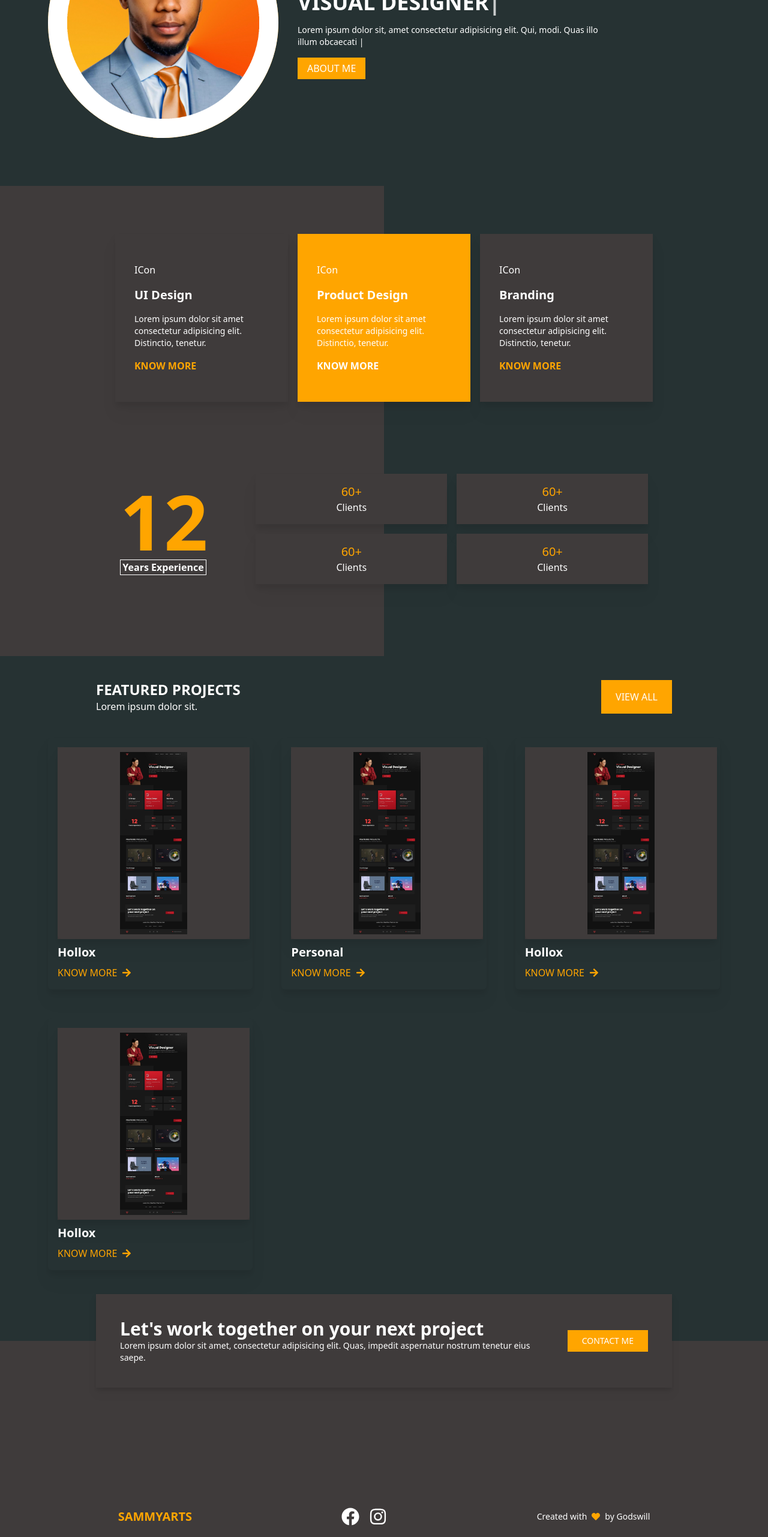
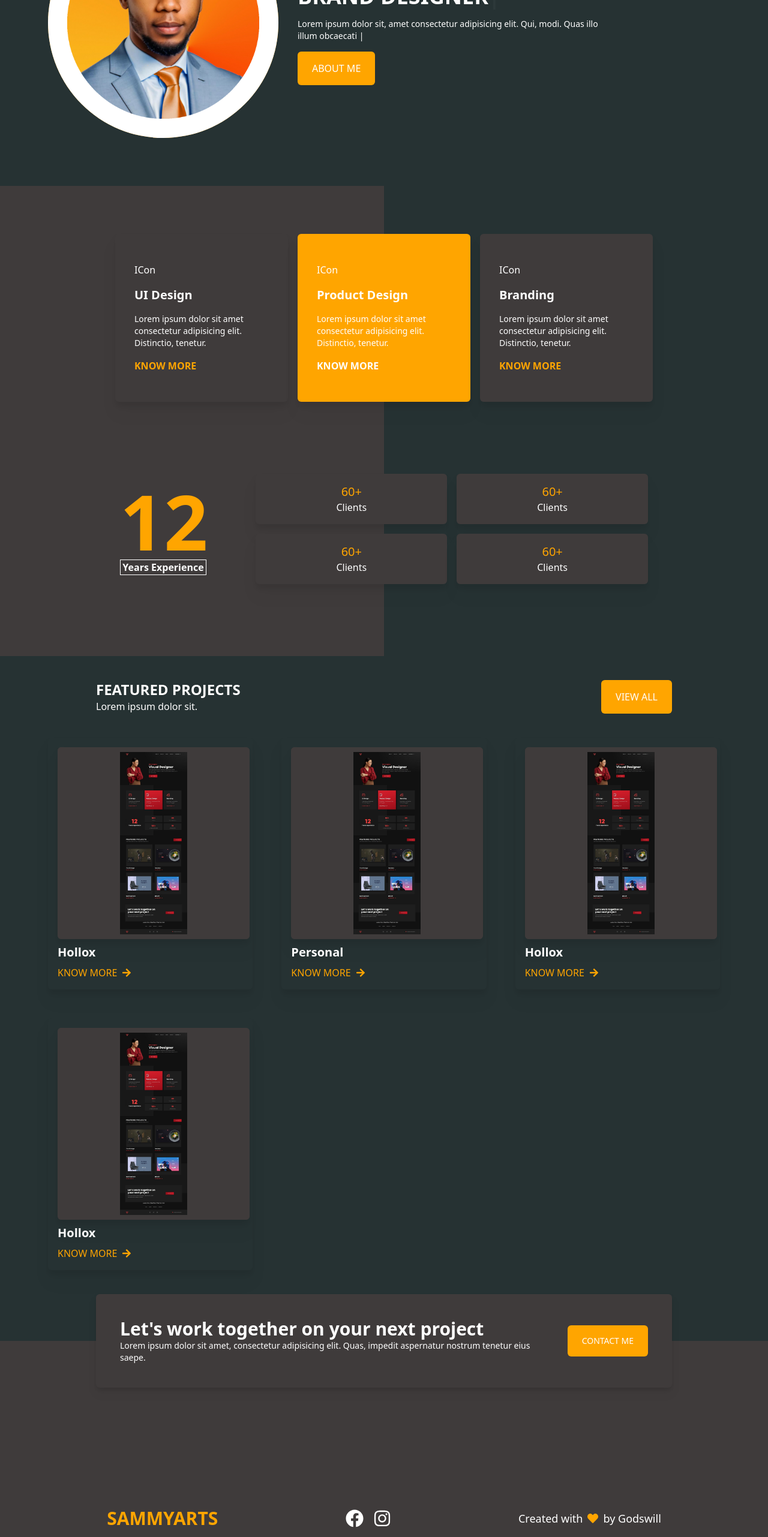
Before and after one commit to davidilerioluwa/sammy-arts, a React (Vite) app: page / in a window 1280 px wide. Shown: the part 234-2797 px from the top of the page at 60% size. Built offline with nearby package versions, Linux system fonts and the light colour scheme.

Commit message:
made modifications like adding contact form

```diff
--- a/package.json
+++ b/package.json
@@ -14,6 +14,7 @@
     "react": "^18.2.0",
     "react-dom": "^18.2.0",
     "react-icons": "^5.2.1",
+    "react-router-dom": "^6.23.1",
     "react-tilt": "^1.0.2",
     "react-typed": "^2.0.12"
   },
--- a/src/App.jsx
+++ b/src/App.jsx
@@ -6,9 +6,11 @@ import Experience from './components/Experience'
 import Projects from './components/Projects'
 import Contact from './components/Contact'
 import Footer from './components/Footer'
+import ContactForm from './components/ContactForm'
 const App = () => {
   const projectsRef= useRef(null)
   const contactsRef= useRef(null)
+  const [popup,setPopup]= useState(false)
   return (
     <div className='bg-lblack'>
       <Navbar projectsRef={projectsRef} contactsRef={contactsRef}/>
@@ -22,7 +24,8 @@ const App = () => {
         <Projects/>
       </div>
       <div className='relative p-4 md:p-10 lg:px-40 :py-10' ref={contactsRef}>
-          <Contact/>
+          <Contact setPopup={setPopup}/>
+          {popup?<ContactForm setPopup={setPopup}/>:""}
           <div className='absolute top-1/2 h-full left-0  w-full bg-vlblack z-10'></div>
       </div>
       <Footer/>
--- a/src/components/Contact.jsx
+++ b/src/components/Contact.jsx
@@ -1,13 +1,15 @@
-import React from 'react'
+import React, { useState } from 'react'
+import ContactForm from './ContactForm'
 
-const Contact = () => {
+const Contact = ({setPopup}) => {
+
   return (
-    <div className='relative z-20   flex flex-col md:flex-row justify-between items-center bg-vlblack drop-shadow-lg p-8 lg:p-10 gap-8'>
+    <div className='relative z-20   rounded-md flex flex-col md:flex-row justify-between items-center bg-vlblack drop-shadow-lg p-8 lg:p-10 gap-8'>
         <div className='flex flex-col text-white'>
             <h1 className='text-xl md:text-3xl font-bold'>Let's work together on your next project</h1>
             <p className='text-sm'>Lorem ipsum dolor sit amet, consectetur adipisicing elit. Quas, impedit aspernatur nostrum tenetur eius saepe.</p>
         </div>
-        <button className='bg-red text-white px-6 py-2 h-fit text-sm text-nowrap'>CONTACT ME</button>
+        <button className='bg-red text-white px-6 py-4 h-fit text-sm text-nowrap rounded-md' onClick={()=>setPopup(true)}>CONTACT ME</button>
     </div>
   )
 }
--- /dev/null
+++ b/src/components/ContactForm.jsx
@@ -0,0 +1,33 @@
+import React from 'react'
+import { motion } from 'framer-motion'
+// import { a } from 'react-router-dom'
+
+const ContactForm = ({setPopup}) => {
+    const viewportWidth= window.innerWidth
+    const viewportHeight= window.innerHeight
+  return (
+    <motion.div
+    initial={{x:-viewportWidth,y:-viewportHeight,scale:0}}
+    animate={{x:0,y:0,scale:1}}
+    transition={{
+        duration:0.8,
+        type:"spring"
+    }}
+    className='fixed flex items-center justify-center top-0 left-0 bg-black w-screen h-screen z-50 pt-16 lg:pt-20 px-4 lg:px-40 pb-10'>
+        <div className='relative flex flex-col gap-4 text-white text-center w-96 bg-lblack p-4 lg:p-12 rounded-md '>
+            <span className='absolute top-2 right-2 bg-red px-4 py-2 cursor-pointer rounded-md' onClick={()=>setPopup(false)}>X</span>
+            <form className='flex flex-col gap-4 items-center pt-12'>
+                    <input type='text' placeholder='Enter your name' className='outline-0 w-full border rounded-md p-2 border-dgray bg-lblack'/>
+                    <input type='email' placeholder='Enter your email' className='outline-0 w-full border rounded-md p-2 border-dgray bg-lblack'/>
+                    <textarea  placeholder='Enter your enquiry' className='outline-0 w-full border rounded-md p-2 border-dgray bg-lblack'/>
+                    <button className=' w-full py-2 bg-red text-white rounded-md'>Send Mail</button>
+            </form>
+            <p className='text-lg font-bold'>OR</p>
+            <a href='https://wa.me/message/URTQO34LCW5KP1' target='_blank' className='w-full py-2 bg-green text-white rounded-md'>Contact me on Whatsapp</a>
+
+        </div>
+    </motion.div>
+  )
+}
+
+export default ContactForm
--- a/src/components/Experience.jsx
+++ b/src/components/Experience.jsx
@@ -3,7 +3,7 @@ import { motion } from 'framer-motion'
 
 
 const ExperienceComponent =()=>{
-    return(<div className='bg-vlblack px-4 md:px-12 py-4 drop-shadow-xl'>
+    return(<div className='bg-vlblack px-4 md:px-12 py-4 drop-shadow-xl rounded-md'>
         <h1 className='text-xl text-center text-red'>60+</h1>
         <p className='text-center text-white '>Clients</p>
     </div>)
--- a/src/components/Footer.jsx
+++ b/src/components/Footer.jsx
@@ -4,12 +4,12 @@ import { FaHeart,FaFacebook,FaInstagram } from 'react-icons/fa'
 const Footer = () => {
   return (
     <div className='w-full flex flex-col md:flex-row items-center gap-4 mt-60 lg:mt-20 bg-vlblack text-white p-10 lg:p-20 flex justify-around'>
-            <div className='text-xl text-red font-bold'>SAMMYARTS</div>
+            <div className='text-xl lg:text-3xl text-red font-bold'>SAMMYARTS</div>
             <div className='flex gap-4 text-white text-3xl justify-center items-center'>
                 <FaFacebook/>
                 <FaInstagram/>
             </div>
-            <div className='text-sm flex gap-2 items-center'>Created with <span className='text-red '><FaHeart/></span> by Godswill</div>
+            <div className='text-sm lg:text-lg flex gap-2 items-center'>Created with <span className='text-red '><FaHeart/></span> by Godswill</div>
     </div>
   )
 }
--- a/src/components/Landing.jsx
+++ b/src/components/Landing.jsx
@@ -13,10 +13,10 @@ const Landing = () => {
             <img src={landing} alt="" className='  lg:w-lg lg:h-96 bg-red rounded-full'/>
         </div>
         <div className='flex flex-col text-left w-fit lg:max-w-lg gap-4'>
-            <span className={`text-red`}><ReactTyped strings={["Hi, i'm Samuel"]} typeSpeed={100} /></span>
-            <h1 className='font-bold md:text-xl lg:text-4xl'><ReactTyped strings={["VISUAL DESIGNER"]} typeSpeed={120} /></h1>
-            <div className='text-sm'><ReactTyped strings={["Lorem ipsum dolor sit, amet consectetur adipisicing elit. Qui, modi. Quas illo illum obcaecati incidunt totam soluta deserunt, enim itaque vero magni similique recusandae sequi consequatur corporis expedita maiores cumque."]} typeSpeed={50}/></div>
-            <button className='text-white bg-red px-4 py-1.5 w-fit'>ABOUT ME</button>
+            <span className={`text-red text-nowrap`}><ReactTyped strings={["Hi, i'm Sammyarts"]} typeSpeed={100} /></span>
+            <h1 className='font-bold md:text-xl lg:text-4xl text-nowrap'><ReactTyped strings={["BRAND DESIGNER"]} typeSpeed={120} /></h1>
+            <div className='text-sm hidden md:block'><ReactTyped strings={["Lorem ipsum dolor sit, amet consectetur adipisicing elit. Qui, modi. Quas illo illum obcaecati incidunt totam soluta deserunt, enim itaque vero magni similique recusandae sequi consequatur corporis expedita maiores cumque."]} typeSpeed={50}/></div>
+            <button className='text-white bg-red px-6 py-4 w-fit rounded-md'>ABOUT ME</button>
         </div>
     </motion.div>
   )
--- a/src/components/ProjectPopup.jsx
+++ b/src/components/ProjectPopup.jsx
@@ -4,8 +4,8 @@ import projects from '../store'
 const ProjectPopup = ({popup,setPopup}) => {
     const project= projects.find((project)=>project.id=== popup.id)
   return (
-    <div className='bg-black w-screen h-screen fixed top-0 z-30 pt-16 lg:pt-20 px-4 lg:px-40 pb-10'>
-        <div className='relative text-white h-full bg-vlblack p-4 lg:p-12 rounded-md '>
+    <div className='bg-black w-screen h-screen fixed top-0 z-30 pt-16 lg:pt-20 px-4 lg:px-40 pb-10 rounded-md'>
+        <div className='relative text-white h-full bg-lblack p-4 lg:p-12 rounded-md '>
             <span className='absolute top-2 right-2 bg-red px-4 py-2 cursor-pointer rounded-md' onClick={()=>setPopup({showPopup:false})}>X</span>
             <div className='overflow-y-auto flex flex-col gap-4  items-center h-full'>
                 <h1 className='text-xl font-bold'>{project.title}</h1>
--- a/src/components/Projects.jsx
+++ b/src/components/Projects.jsx
@@ -12,8 +12,8 @@ const ProjectsComponents= ({details,setPopup})=>{
     whileInView={{opacity:1,x:0}}
     transition={{duration:1}}
     viewport={{once:true}}
-    className='flex flex-col gap-2 justify-start drop-shadow-xl  p-4 rounded-md bg-lblack' onClick={()=>setPopup({showPopup:true,id:details.id})}>
-        <div className='w-80 h-80 md:w-5xl md:h-92 bg-vlblack drop-shadow-5xl'>
+    className='flex flex-col gap-2 justify-start drop-shadow-xl cursor-pointer  p-4 rounded-md bg-lblack' onClick={()=>setPopup({showPopup:true,id:details.id})}>
+        <div className='w-80 h-80 md:w-5xl md:h-92 bg-vlblack  rounded-md drop-shadow-5xl'>
             <img src={details.coverImg} className=' bg-vlblack drop-shadow-xl object-contain p-2 w-80 h-80 md:w-5xl md:h-92 rounded-md'/>
         </div>
         <h1 className='text-xl text-white font-bold'>{details.title}</h1>
@@ -32,7 +32,7 @@ const Projects = () => {
                 <h1 className='text-xl lg:text-2xl font-bold'>FEATURED PROJECTS</h1>
                 <p>Lorem ipsum dolor sit.</p>
             </div>
-            <button className='bg-red text-white px-6 py-2'>VIEW ALL</button>
+            <button className='bg-red text-white px-6 py-4 rounded-md h-fit'>VIEW ALL</button>
         </div>
         <div className='grid md:grid-cols-2 xl:grid-cols-3 gap-4 lg:gap-12 lg:px-20'>
             {projects.map((details)=><ProjectsComponents details={details} setPopup={setPopup}/>)}
--- a/src/components/ServiceTile.jsx
+++ b/src/components/ServiceTile.jsx
@@ -15,7 +15,7 @@ const ServiceTile = ({active,setActive,title}) => {
     }
   return (
     <Tilt options={defaultOptions}>
-        <div className={` drop-shadow-xl text-white flex flex-col px-8 py-12 gap-4  w-60 lg:w-72 cursor-pointer ${active === title?"bg-red":"bg-vlblack"}`} onClick={()=>setActive(title)}>
+        <div className={` drop-shadow-xl rounded-md text-white flex flex-col px-8 py-12 gap-4  w-60 lg:w-72 cursor-pointer ${active === title?"bg-red":"bg-vlblack"}`} onClick={()=>setActive(title)}>
             <span>ICon</span>
             <h1 className='text-xl font-bold'>{title}</h1>
             <span className='text-sm'>Lorem ipsum dolor sit amet consectetur adipisicing elit. Distinctio, tenetur.</span>
--- a/tailwind.config.js
+++ b/tailwind.config.js
@@ -37,6 +37,7 @@ export default {
       vlblue: "#96C1EA",
       lblue: "rgba(150, 193, 234, 0.20)",
       red: "orange",
+      green:"green",
       branddark: "#292D32",
       brandlight: "rgba(117, 194, 246, 0.20)"
     },
```
Also changed, not shown: 1 other file (tests, documents, lock files or other folders).
